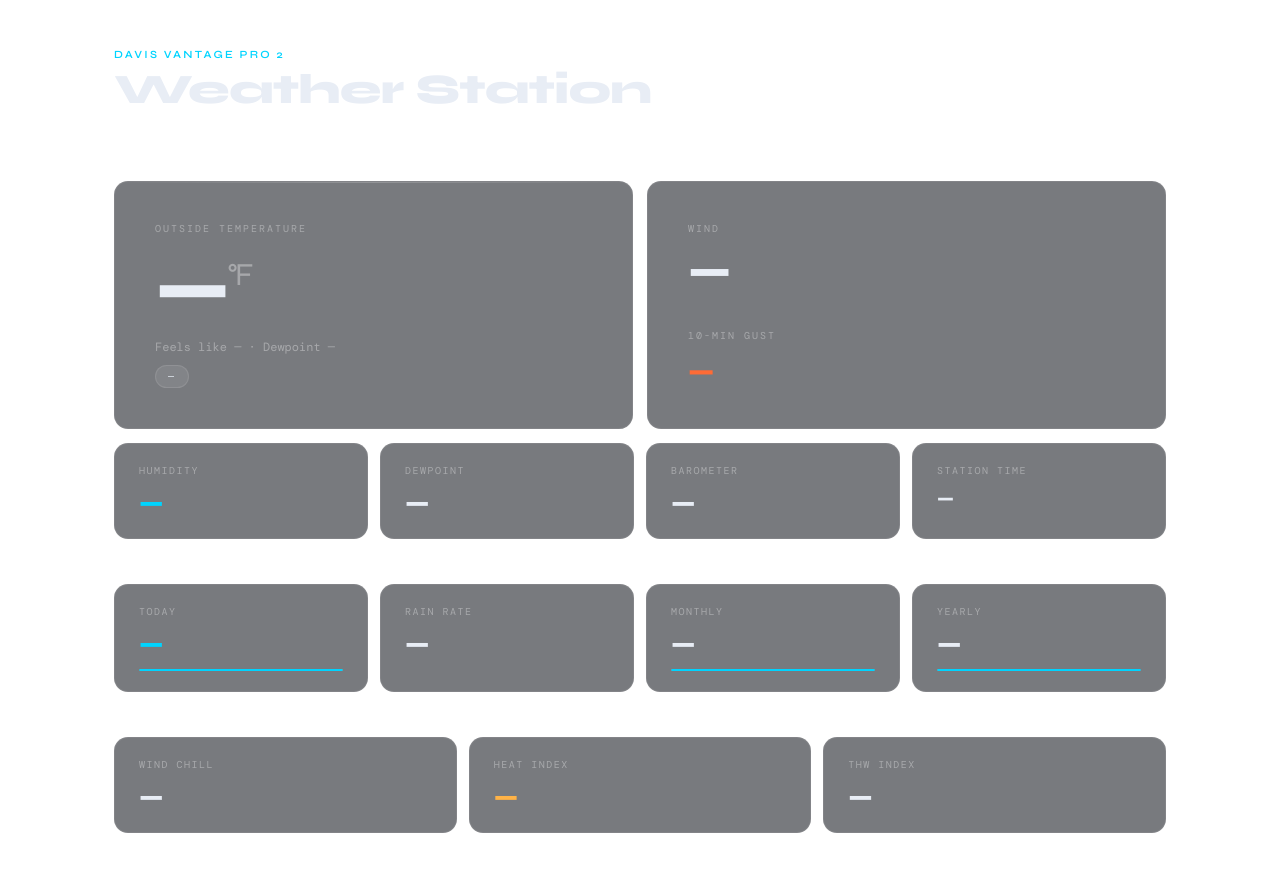
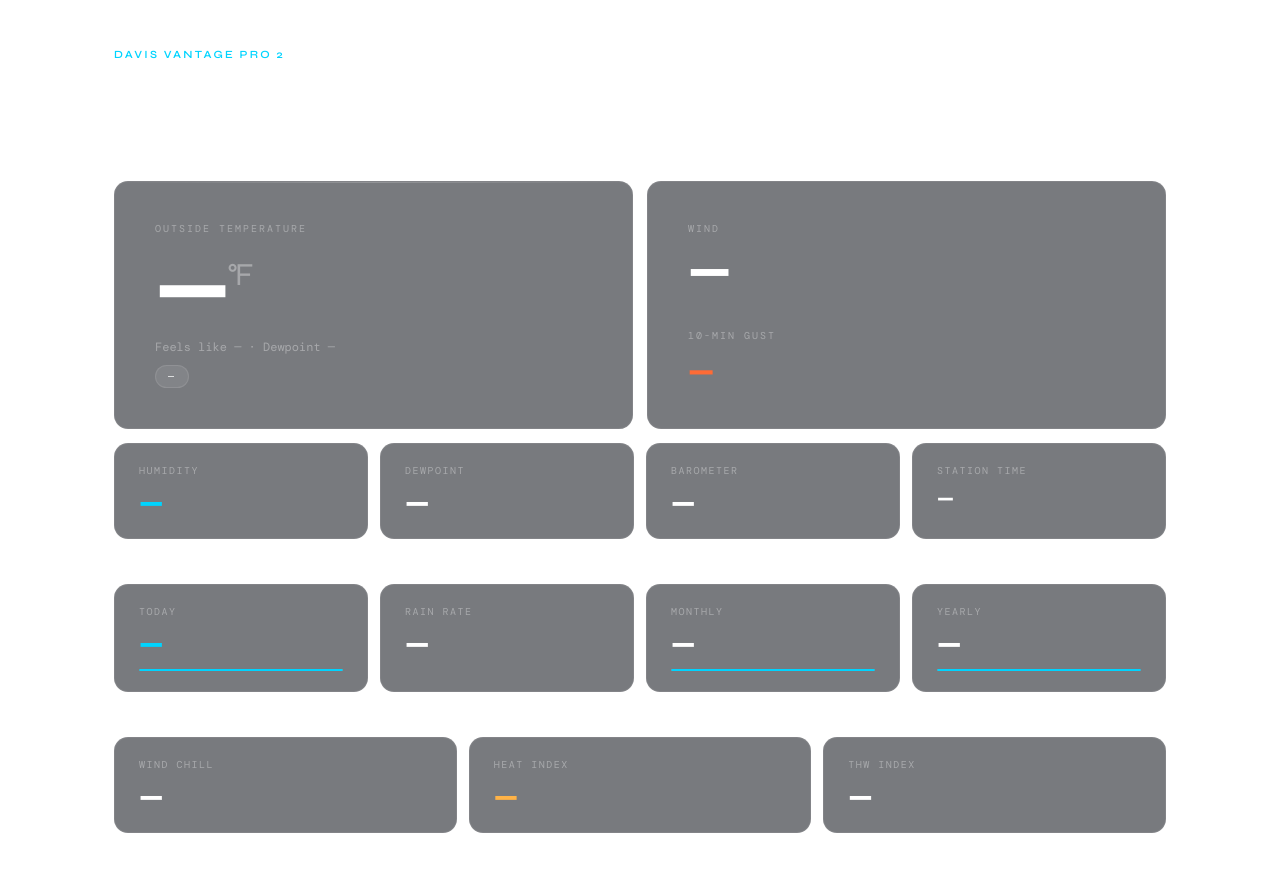
Before and after one commit to TestEngineeringGPGT/weather-station, a plain HTML site: page index.html in a window 1280 px wide. Drawn offline with nearby package versions, Linux system fonts and the light colour scheme; no server answers; a web font is replaced by a local one.

Commit message:
Change text color from #e8edf5 to #ffffff

```diff
--- a/index.html
+++ b/index.html
@@ -11,7 +11,7 @@
     --border: rgba(255,255,255,0.08);
     --accent: #00d4ff;
     --accent2: #ff6b35;
-    --text: #e8edf5;
+    --text: #ffffff;
     --muted: rgba(255,255,255,0.35);
     --warm: #ffb347;
   }
```
